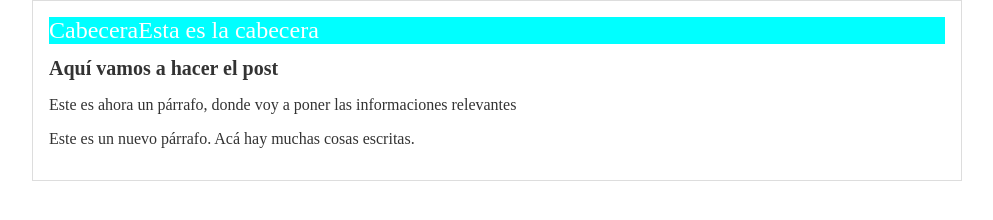
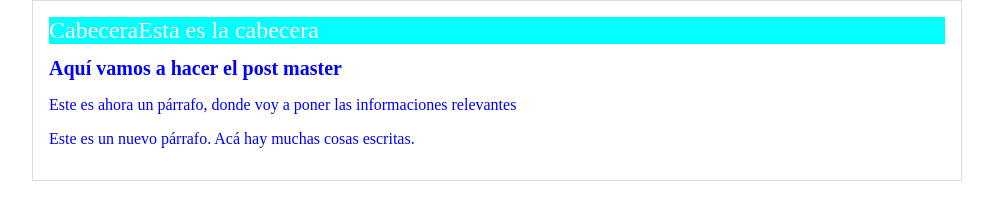
Before and after one commit to sebaspm24/Prueba-Git, a plain HTML site: page index.html in a window 1280 px wide. Shown: the whole page, without its empty margins (143-1136 px from the left). Drawn offline with Linux system fonts and the light colour scheme.

Commit message:
cabecera maestra y color azul

```diff
--- a/css/style.css
+++ b/css/style.css
@@ -1,5 +1,5 @@
 body {
-    color: #333;
+    color: blue;
     text-align: left;
     font-style: arial;
     font-size: 16px;
--- a/index.html
+++ b/index.html
@@ -18,7 +18,7 @@
             </div>
         </div>
         <div id="post">
-            <h1>Aquí vamos a hacer el post</h1>
+            <h1>Aquí vamos a hacer el post master</h1>
             <p>Este es ahora un párrafo, donde voy a poner las informaciones relevantes</p>
             <p>Este es un nuevo párrafo. Acá hay muchas cosas escritas.</p>
         </div>
```
